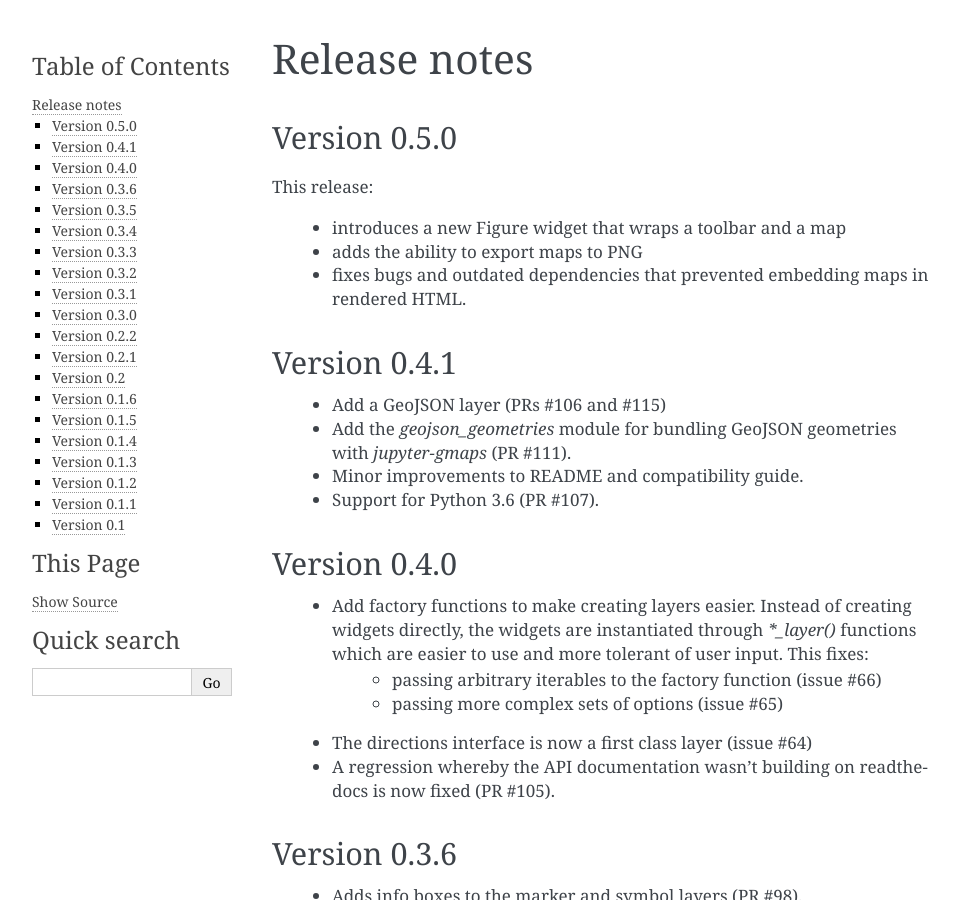
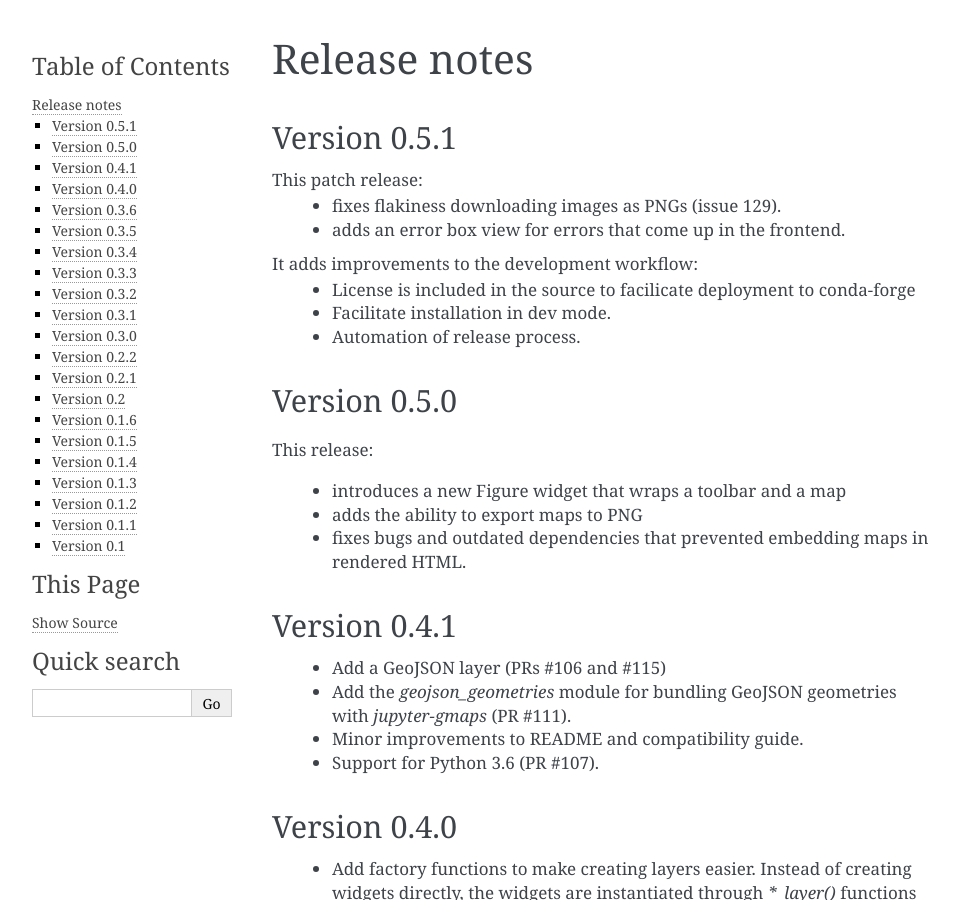
Before and after one commit to pbugnion/gmaps, a Sphinx documentation site: the page built from docs/source/release_notes.rst, in a window 1280 px wide and 900 px high. Shown: the whole window, without its empty margins (148-1107 px from the left). Built offline with Sphinx 7.4.7, drawn with Linux system fonts in a browser that asks for light colours.

Commit message:
Add release notes for version 0.5.1

```diff
--- a/docs/source/release_notes.rst
+++ b/docs/source/release_notes.rst
@@ -1,6 +1,18 @@
 
 Release notes
 -------------
+
+Version 0.5.1
+=============
+
+This patch release:
+ - fixes flakiness downloading images as PNGs (issue 129).
+ - adds an error box view for errors that come up in the frontend.
+
+It adds improvements to the development workflow:
+ - License is included in the source to facilicate deployment to conda-forge
+ - Facilitate installation in dev mode.
+ - Automation of release process.
 
 Version 0.5.0
 =============
```
